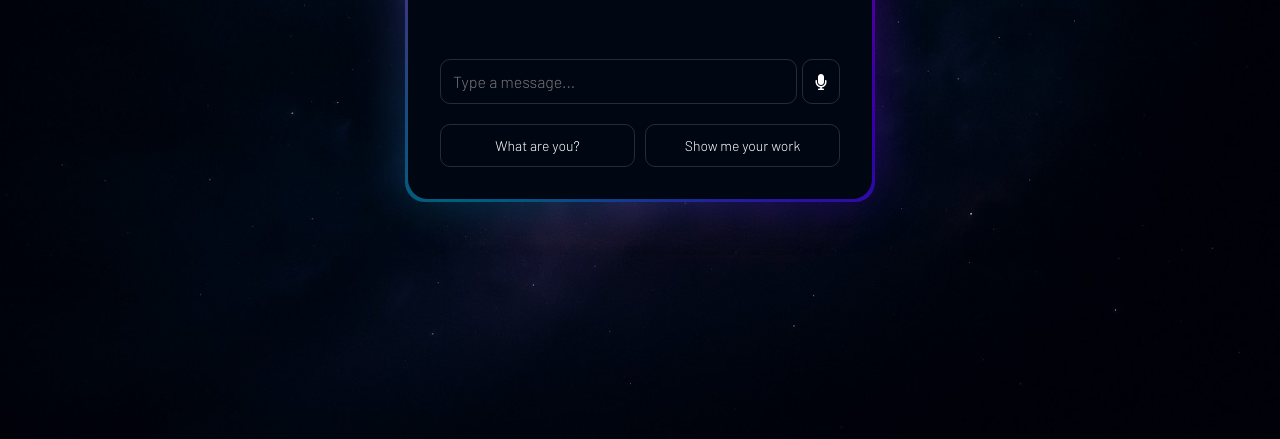
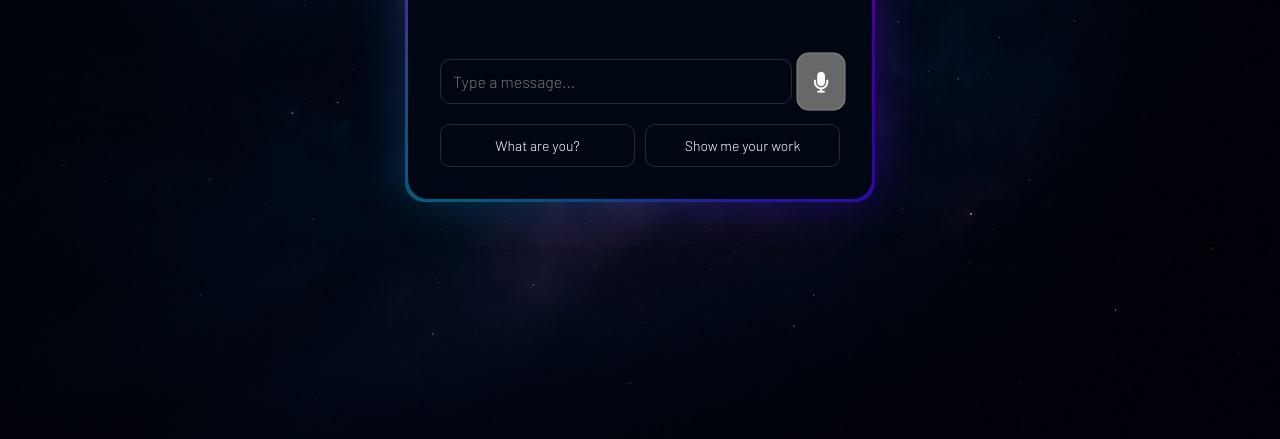
Before and after one commit to SohamXYZDev/Chatfolio, a plain HTML site: page index.html in a window 1280 px wide. In both pictures the pointer is over the button "Click to speak". Shown: the part 353-792 px from the top of the page. Drawn offline with Linux system fonts and the light colour scheme.

Commit message:
UI Tweaks

```diff
--- a/style.css
+++ b/style.css
@@ -101,8 +101,9 @@ body {
 .input-cont {
   width: 100%;
   display: flex;
-  gap: 5px;
+  gap: 10px;
 }
+
 .input-cont button {
   font-family: "Barlow", sans-serif, monospace;
   padding: 12px;
@@ -114,6 +115,11 @@ body {
   transition: background 0.3s;
   font-size: 16px;
   margin-bottom: 20px;
+  transition: transform 0.3s ease, background 0.3s ease;
+}
+.input-cont button:hover {
+  transform: scale(1.3);
+  background-color: rgb(104, 104, 104);
 }
 
   .card input {
```
